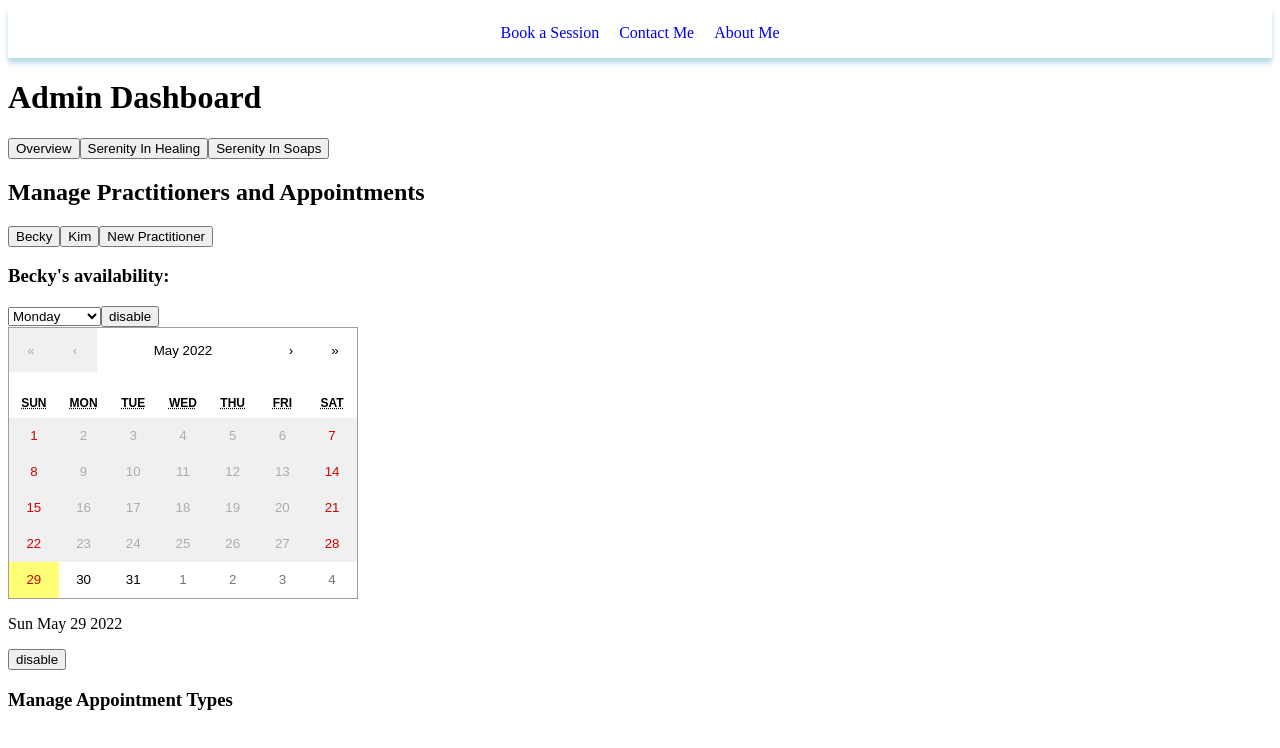
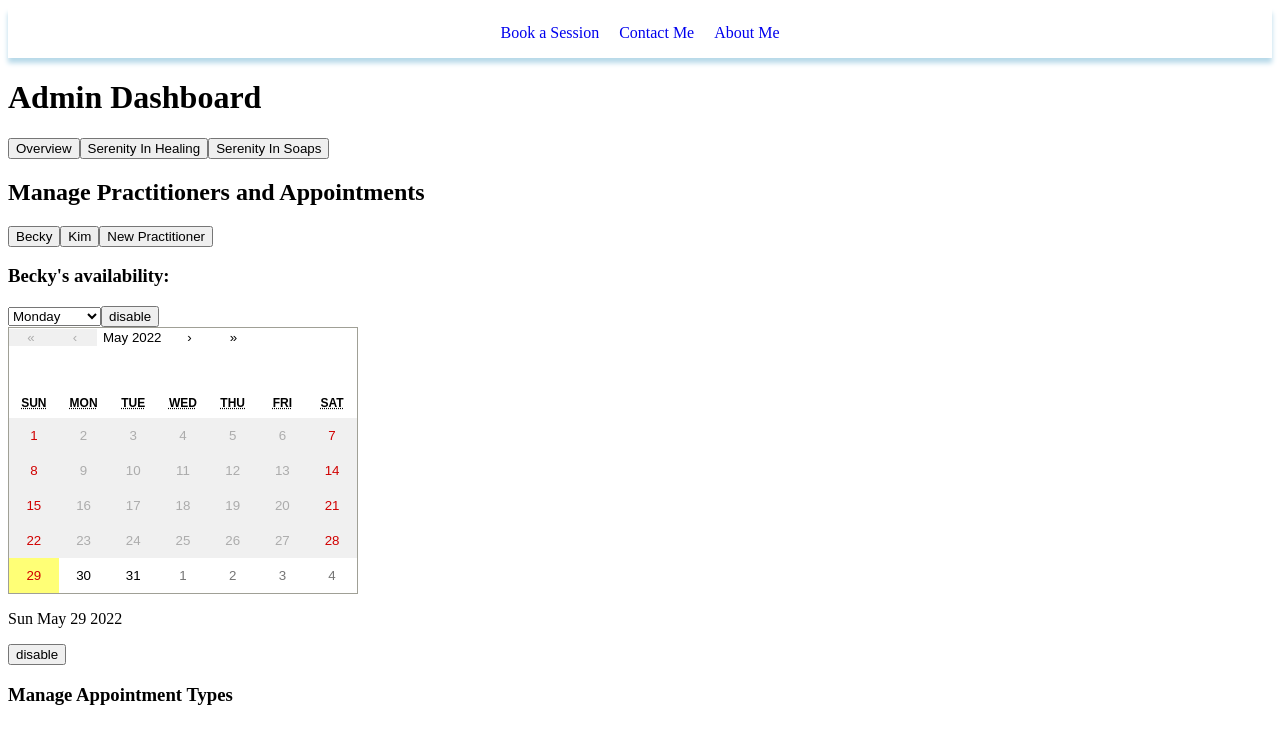
Before and after one commit to kimcodesjs/serenity-ignited, a React app: page /admin in a window 1280 px wide. Shown: the top 748 px of the page. Built offline with nearby package versions, Linux system fonts and the light colour scheme.

Commit message:
implemented calendar.css to edit default styles

```diff
--- a/src/Admin/Overview.js
+++ b/src/Admin/Overview.js
@@ -1,6 +1,5 @@
 import React, { useState } from 'react'
 import Calendar from 'react-calendar'
-import 'react-calendar/dist/Calendar.css'
 
 const Overview = () => {
 
--- a/src/App.js
+++ b/src/App.js
@@ -1,4 +1,5 @@
 import React from 'react'
+import './Calendar.css'
 
 import { BrowserRouter, Route, Switch } from 'react-router-dom'
 
--- /dev/null
+++ b/src/Calendar.css
@@ -0,0 +1,118 @@
+.react-calendar {
+  width: 350px;
+  max-width: 100%;
+  background: white;
+  border: 1px solid #a0a096;
+  font-family: Arial, Helvetica, sans-serif;
+  line-height: 1.125em;
+}
+.react-calendar--doubleView {
+  width: 700px;
+}
+.react-calendar--doubleView .react-calendar__viewContainer {
+  display: inline;
+  margin: -0.5em;
+}
+.react-calendar--doubleView .react-calendar__viewContainer > * {
+  width: 50%;
+  margin: 0.5em;
+}
+.react-calendar,
+.react-calendar *,
+.react-calendar *:before,
+.react-calendar *:after {
+  -moz-box-sizing: border-box;
+  -webkit-box-sizing: border-box;
+  box-sizing: border-box;
+}
+.react-calendar button {
+  margin: 0;
+  border: 0;
+  outline: none;
+}
+.react-calendar button:enabled:hover {
+  cursor: pointer;
+}
+.react-calendar__navigation {
+  height: 44px;
+  margin-bottom: 1em;
+}
+.react-calendar__navigation button {
+  min-width: 44px;
+  background: none;
+}
+.react-calendar__navigation button:enabled:hover,
+.react-calendar__navigation button:enabled:focus {
+  background-color: #e6e6e6;
+}
+.react-calendar__navigation button[disabled] {
+  background-color: #f0f0f0;
+}
+.react-calendar__month-view__weekdays {
+  text-align: center;
+  text-transform: uppercase;
+  font-weight: bold;
+  font-size: 0.75em;
+}
+.react-calendar__month-view__weekdays__weekday {
+  padding: 0.5em;
+}
+.react-calendar__month-view__weekNumbers {
+  font-weight: bold;
+}
+.react-calendar__month-view__weekNumbers .react-calendar__tile {
+  display: flex;
+  align-items: center;
+  justify-content: center;
+  font-size: 0.75em;
+  padding: calc(0.75em / 0.75) calc(0.5em / 0.75);
+}
+.react-calendar__month-view__days__day--weekend {
+  color: #d10000;
+}
+.react-calendar__month-view__days__day--neighboringMonth {
+  color: #757575;
+}
+.react-calendar__year-view .react-calendar__tile,
+.react-calendar__decade-view .react-calendar__tile,
+.react-calendar__century-view .react-calendar__tile {
+  padding: 2em 0.5em;
+}
+.react-calendar__tile {
+  max-width: 100%;
+  text-align: center;
+  padding: 0.75em 0.5em;
+  background: none;
+}
+.react-calendar__tile:disabled {
+  background-color: #f0f0f0;
+}
+.react-calendar__tile:enabled:hover,
+.react-calendar__tile:enabled:focus {
+  background-color: #e6e6e6;
+}
+.react-calendar__tile--now {
+  background: #ffff76;
+}
+.react-calendar__tile--now:enabled:hover,
+.react-calendar__tile--now:enabled:focus {
+  background: #ffffa9;
+}
+.react-calendar__tile--hasActive {
+  background: #76baff;
+}
+.react-calendar__tile--hasActive:enabled:hover,
+.react-calendar__tile--hasActive:enabled:focus {
+  background: #a9d4ff;
+}
+.react-calendar__tile--active {
+  background: #006edc;
+  color: white;
+}
+.react-calendar__tile--active:enabled:hover,
+.react-calendar__tile--active:enabled:focus {
+  background: #1087ff;
+}
+.react-calendar--selectRange .react-calendar__tile--hover {
+  background-color: #e6e6e6;
+}
```
